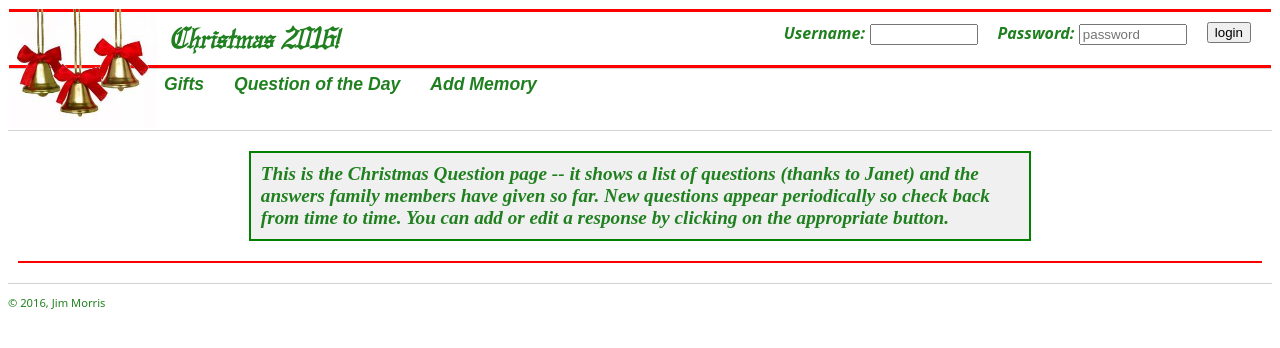
After one commit to JMorris1575/christmas17, a Django app: template Christmas2016/question/templates/question/question_list.html in a window 1280 px wide. The commit adds this page. Shown: the top 348 px of the page. Run offline with Django 3.2, Linux system fonts and the light colour scheme; the template is opened without the code that fills it, so the values that code supplies are empty.

Commit message:
Working on the Question/Response List - learning about {% url '???' %} template tag

```diff
--- a/Christmas2016/gifts/models.py
+++ b/Christmas2016/gifts/models.py
@@ -55,5 +55,5 @@ class Comment(models.Model, AuthorMixin):
             return self.comment
 
     def display(self):
-        prefix = self.author() + ' says: '
+        prefix = self.author(self.user) + ' says: '
         return prefix + self.comment
--- a/Christmas2016/model_mixins.py
+++ b/Christmas2016/model_mixins.py
@@ -1,7 +1,7 @@
 class AuthorMixin():
 
-    def author(self):
-        name = self.user.first_name
+    def author(self, user):
+        name = user.first_name
         if name == 'Brian':
-            name += ' ' + self.user.last_name
+            name += ' ' + user.last_name
         return name
--- /dev/null
+++ b/Christmas2016/question/templates/question/base_question.html
@@ -0,0 +1 @@
+{% extends parent_template|default:"base.html" %}
--- /dev/null
+++ b/Christmas2016/question/templates/question/question_list.html
@@ -0,0 +1,45 @@
+{% extends parent_template|default:"question/base_question.html" %}
+{% load static %}
+
+    {{ block.super }}
+
+    {% block content %}
+
+    <div class="info">
+        <p>
+            This is the Christmas Question page -- it shows a list of questions (thanks to Janet) and the answers family
+            members have given so far. New questions appear periodically so check back from time to time. You can add or
+            edit a response by clicking on the appropriate button.
+        </p>
+    </div>
+
+    <div class="line-red"></div>
+
+    {% for question in question_list %}
+
+        <div class="container">
+            <h3 class="form-left question">
+                Question for {{ question.date }}: {{ question }}
+            </h3>
+            {% for response in question.get_responses  %}
+                <div class="form-left response">
+                    {{ response.display }}
+                </div>
+            {% endfor %}
+            <span class="right-col">
+                {% if user in question.get_responders %}
+                    <a href="{% url 'edit_response' question.pk user.pk %}">
+                        <button class="button" type="button">Edit My Response</button>
+                    </a>
+                {% else %}
+                    <a href="{% url 'create_response' %}">
+                        <button class="button" type="button">Respond</button>
+                    </a>
+                {% endif %}
+            </span>
+
+        </div>
+
+    {% endfor %}
+
+    {% endblock %}
--- a/Christmas2016/question/urls.py
+++ b/Christmas2016/question/urls.py
@@ -7,9 +7,11 @@ urlpatterns = [
         RedirectView.as_view(
             url='/question/list/')),
     url(r'^list/$', QuestionList.as_view(), name='question_list'),
-    url(r'^response/create/$', CreateResponse.as_view()),
+    url(r'^response/create/$', CreateResponse.as_view(), name='create_response'),
     url(r'^(?P<question_number>[0-9]+)/response/(?P<response_number>[0-9]+)/',
         RedirectView.as_view(url='edit/')),
-    url(r'^(?P<question_number>[0-9]+)/response/(?P<response_number>[0-9]+)/edit/', EditResponse.as_view()),
+    url(r'^(?P<question_number>[0-9]+)/response/(?P<user_id>[0-9]+)/edit/',
+        EditResponse.as_view(),
+        name='edit_response'),
     url(r'^(?P<question_number>[0-9]+)/response/(?P<response_number>[0-9]+)/delete/', DeleteResponse.as_view()),
 ]
--- a/Christmas2016/static/site/css/christmas16.css
+++ b/Christmas2016/static/site/css/christmas16.css
@@ -220,6 +220,15 @@ p.no-p-height {
     font-weight: bold;
     }
 
+.question {
+    color: #208020;
+    }
+
+.response {
+    color: blue;
+    padding-left: 50px;
+    }
+
 .right {
     float: right;
     padding-left: 10px;
--- a/Christmas2016/templates/header.html
+++ b/Christmas2016/templates/header.html
@@ -65,6 +65,9 @@
                         <a class="menu-item no-underline" href="/gift/list/">Gifts</a>
                     </li>
                     <li class="menu-list-item left">
+                        <a class="menu-item" href="/question/list/">Question of the Day</a>
+                    </li>
+                    <li class="menu-list-item left">
                         <a class="menu-item no-underline" href="/memory/create/">Add Memory</a>
                     </li>
                     {% if user.userprofile.added_memories %}
```
Also changed, not shown: Christmas2016/question/models.py (+13 -3 lines), Christmas2016/question/views.py (+9 -2 lines), 1 other file.
